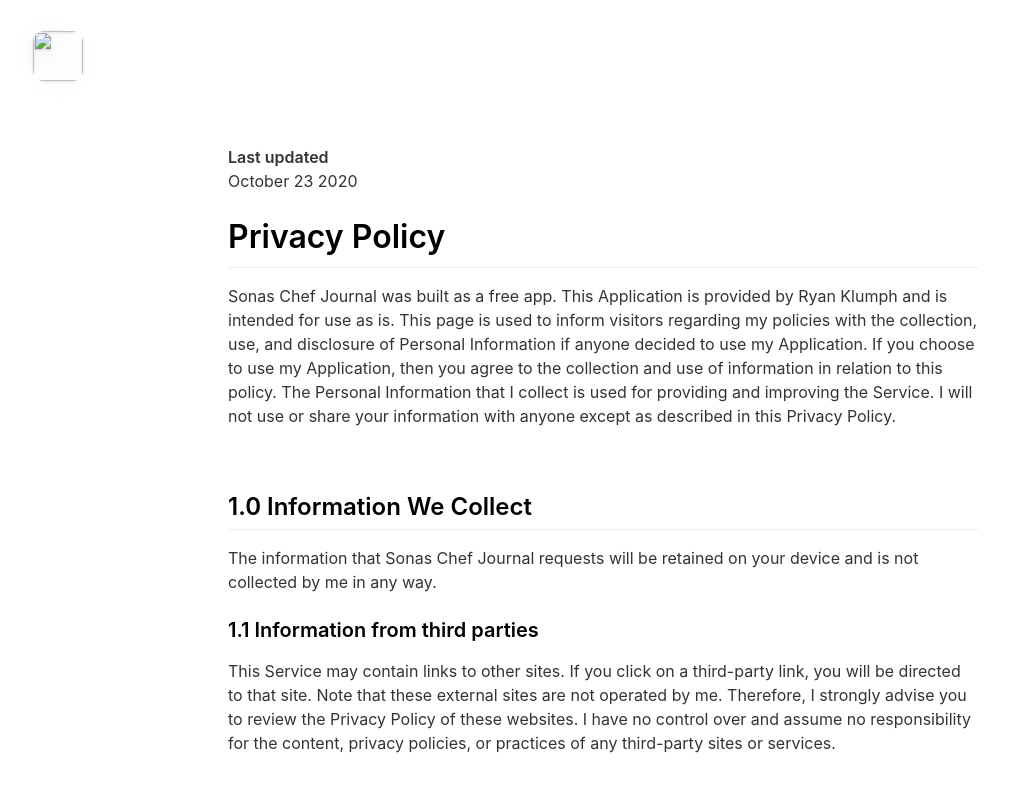
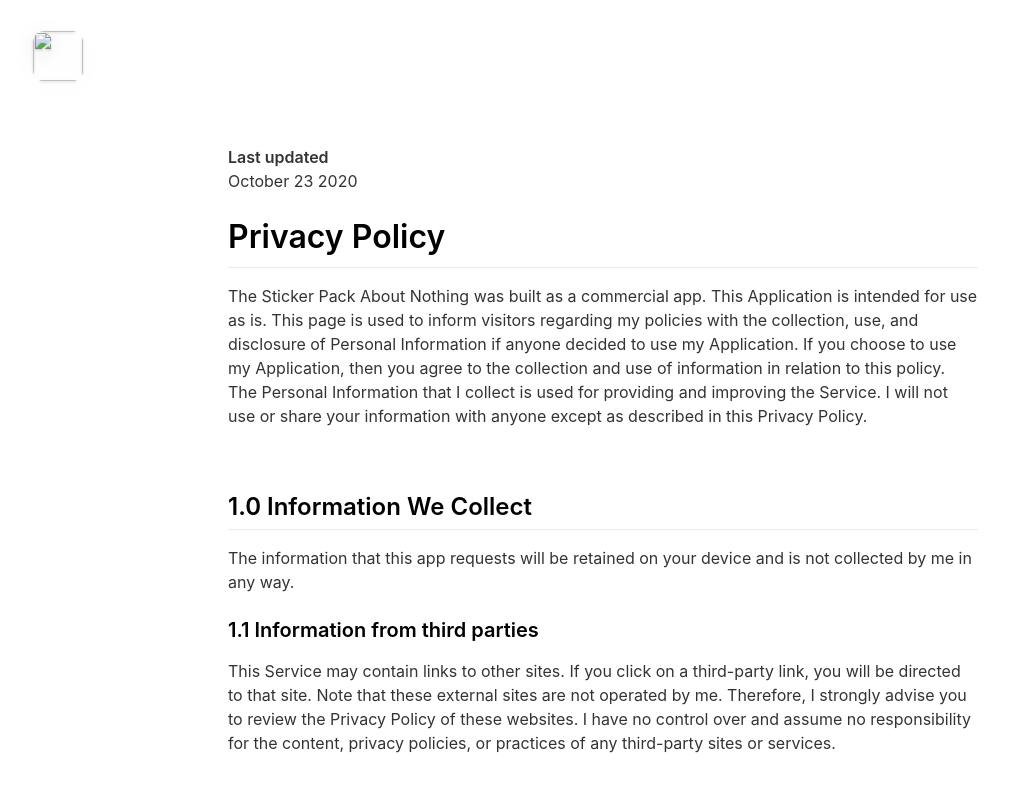
Before and after one commit to sonasapps/stickers, a Jekyll site: the page built from _pages/privacypolicy.md, in a window 1280 px wide. Shown: the top 792 px of the page, without its empty margins (37-1046 px from the left). Built offline with Jekyll 4.4.1, drawn with Linux system fonts in a browser that asks for light colours; nearby versions of some CDN libraries.

Commit message:
Update privacypolicy.md

```diff
--- a/_pages/privacypolicy.md
+++ b/_pages/privacypolicy.md
@@ -8,12 +8,12 @@ include_in_header: false
 October 23 2020
 
 # Privacy Policy
-Sonas Chef Journal was built as a free app. This Application is provided by Ryan Klumph and is intended for use as is. This page is used to inform visitors regarding my policies with the collection, use, and disclosure of Personal Information if anyone decided to use my Application. If you choose to use my Application, then you agree to the collection and use of information in relation to this policy. The Personal Information that I collect is used for providing and improving the Service. I will not use or share your information with anyone except as described in this Privacy Policy.
+The Sticker Pack About Nothing was built as a commercial app. This Application is intended for use as is. This page is used to inform visitors regarding my policies with the collection, use, and disclosure of Personal Information if anyone decided to use my Application. If you choose to use my Application, then you agree to the collection and use of information in relation to this policy. The Personal Information that I collect is used for providing and improving the Service. I will not use or share your information with anyone except as described in this Privacy Policy.
 
 <br>
 
 ## 1.0 Information We Collect
-The information that Sonas Chef Journal requests will be retained on your device and is not collected by me in any way.
+The information that this app requests will be retained on your device and is not collected by me in any way.
 
 ### 1.1 Information from third parties
 This Service may contain links to other sites. If you click on a third-party link, you will be directed to that site. Note that these external sites are not operated by me. Therefore, I strongly advise you to review the Privacy Policy of these websites. I have no control over and assume no responsibility for the content, privacy policies, or practices of any third-party sites or services.
```
